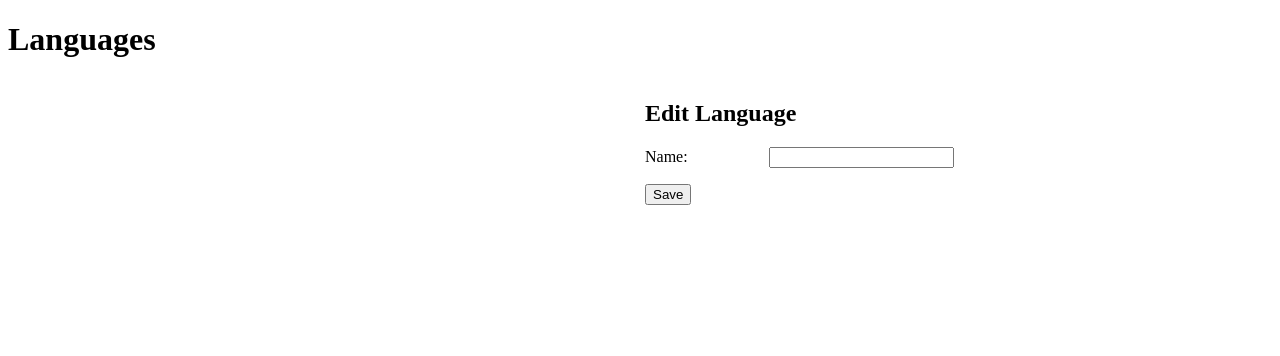
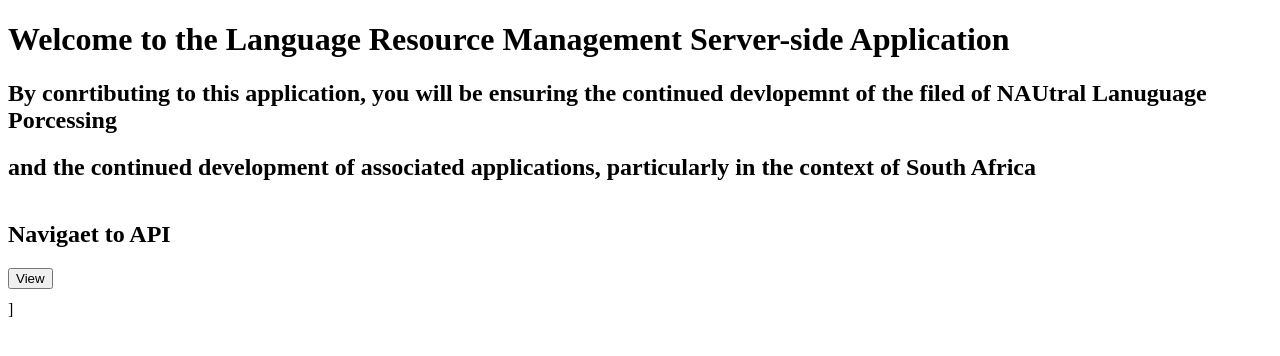
Before and after one commit to PrathikshaSingh/LARMAS, a website: page client/index.html in a window 1280 px wide. Drawn offline with Linux system fonts and the light colour scheme.

Commit message:
Update index.html

```diff
--- a/client/index.html
+++ b/client/index.html
@@ -9,24 +9,19 @@
     </head>
     <body>
 
-        <h1>Languages</h1>
-
-        <div class="wrapper">
-            <div id="LanguageList"></div>
+        <h1>Welcome to the Language Resource Management Server-side Application </h1>
+        <h2>By conrtibuting to this application, you will be ensuring the continued devlopemnt of the filed of NAUtral Lanuguage Porcessing</h2>
+        <h2>and the continued development of associated applications, particularly in the context of South Africa</h2>
+      <div class="wrapper">
             <div>
-                <h2>Edit Language</h2>
-                <form id="LanguageForm">
-                <input type="hidden" id="id">
-                <p>
-                <label for="name">Name:</label>
-                <input type="text" id="name" required>
+              <h2>Navigaet to API</h2>
                 </p>
-                <input type="submit" value="Save">
+                <input type="submit" value="View">
                 </form>
             </div>
         </div>
 
-        <script src="js/app.js"></script>
+       ]
 
     </body>
 </html>
```
